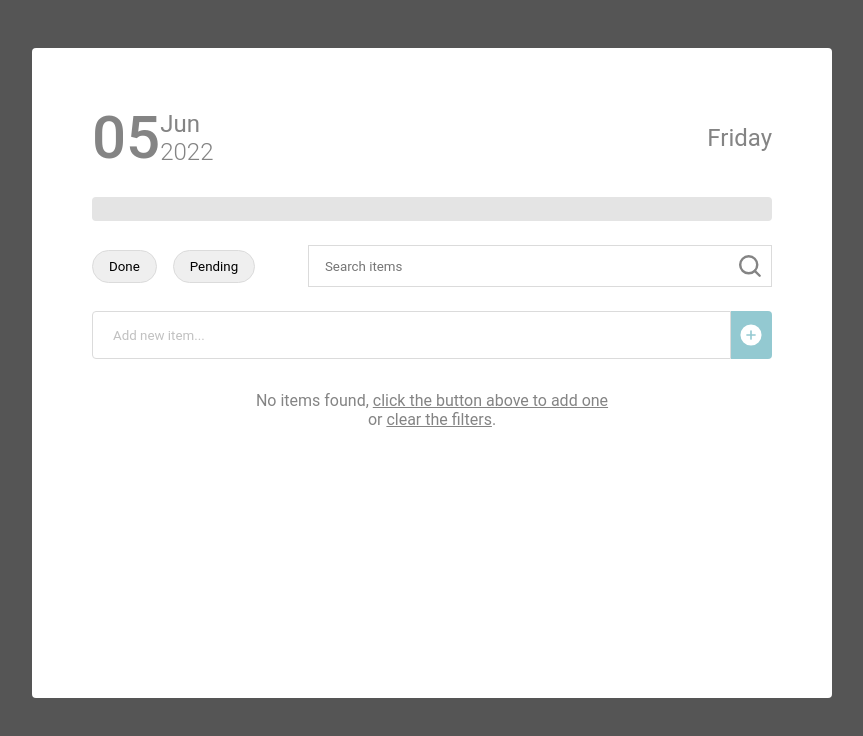
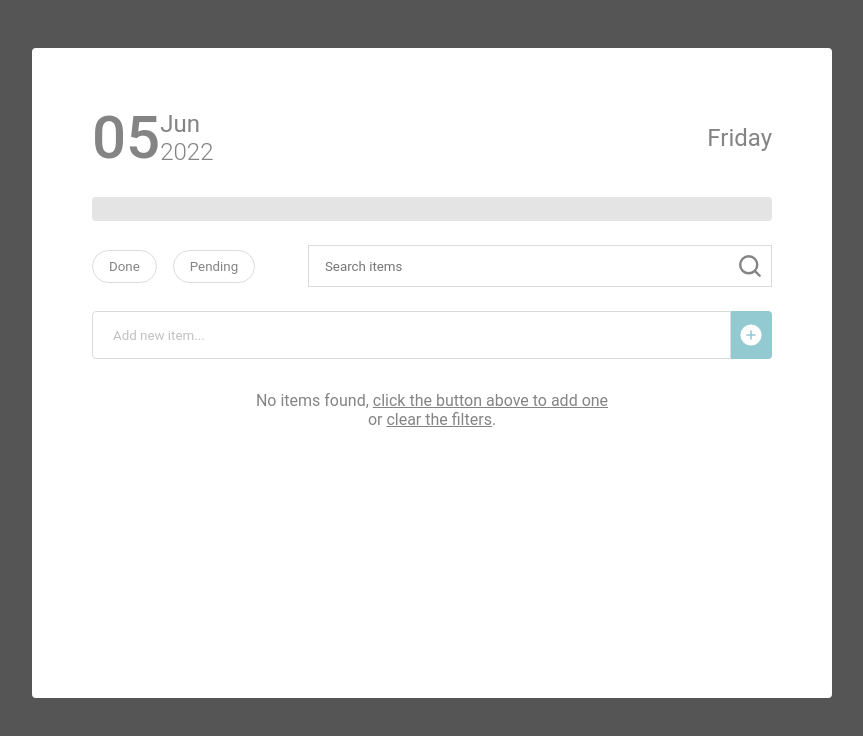
Before and after one commit to sizebay/frontend-challenge, a React (Create React App) app: page / in a window 1280 px wide. Shown: the top 736 px of the page, without its empty margins (208-1071 px from the left). Built offline with nearby package versions, Linux system fonts and the light colour scheme.

Commit message:
Fix button color and bg-color

```diff
--- a/src/Components/FilterTodos/index.tsx
+++ b/src/Components/FilterTodos/index.tsx
@@ -5,7 +5,7 @@ import { FilterButtonsContainer, FilterInput, FilterInputContainer, FilterTodosC
 
 export function FilterTodos() {
 
-    const { setTodos, allTodos } = useAllTodos()
+    const { todos, setTodos, allTodos } = useAllTodos()
     const [searchTerm, setSearchTerm] = useState('')
     const [searchTag, setSearchTag] = useState('')
 
--- a/src/Components/FilterTodos/styles.tsx
+++ b/src/Components/FilterTodos/styles.tsx
@@ -15,6 +15,7 @@ export const FilterTodosContainer = styled.div`
     flex-direction: column-reverse;
     gap: .9rem;
     margin-bottom: 1rem;
+    align-items: flex-end;
   }
 `;
 
@@ -30,13 +31,15 @@ export const FilterButtonsContainer = styled.div`
 export const TagButton = styled.button<LabelTypes>`
     position: relative;
     border: 1px solid ${theme.colors.gray200};
+    background-color: transparent;
+    color: ${theme.colors.gray500};
     padding: .5rem 1rem;
     border-radius: 300px;
     transition: all 0.2s ease-in-out;
 
     ${props => props.selected && `
         border: 1px solid ${theme.colors.cyan500};
-        color ${theme.colors.cyan500};
+        color: ${theme.colors.cyan500};
         background-color: ${theme.colors.gray100};
         ::before{
             content: "✓";
```
